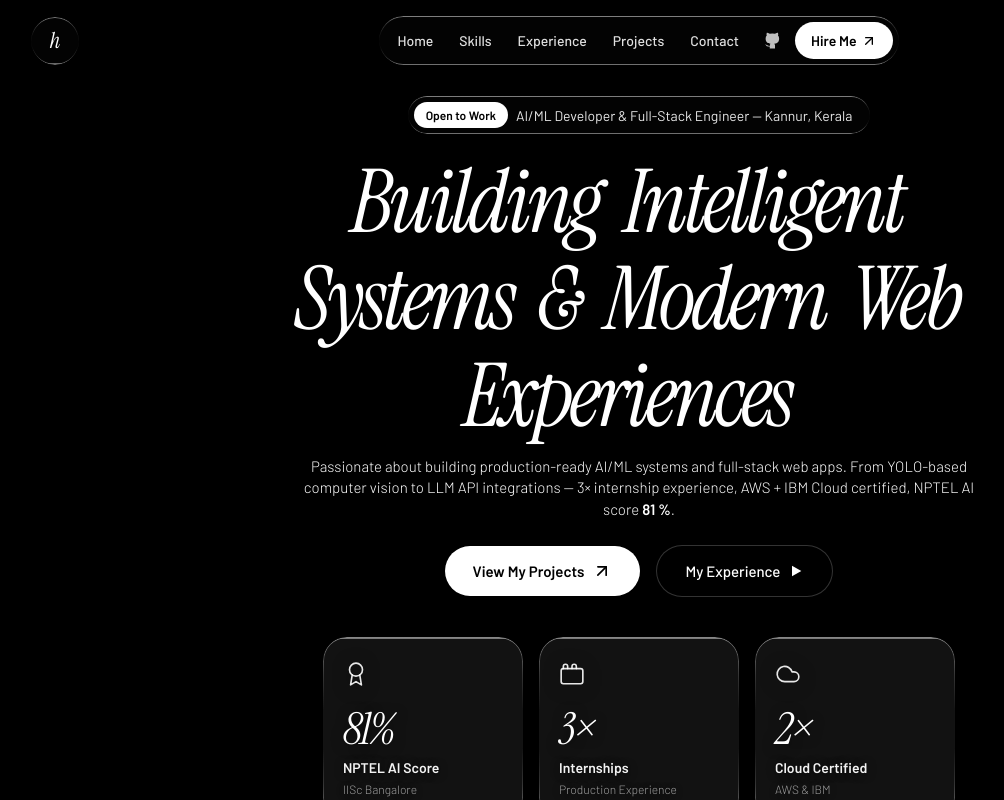
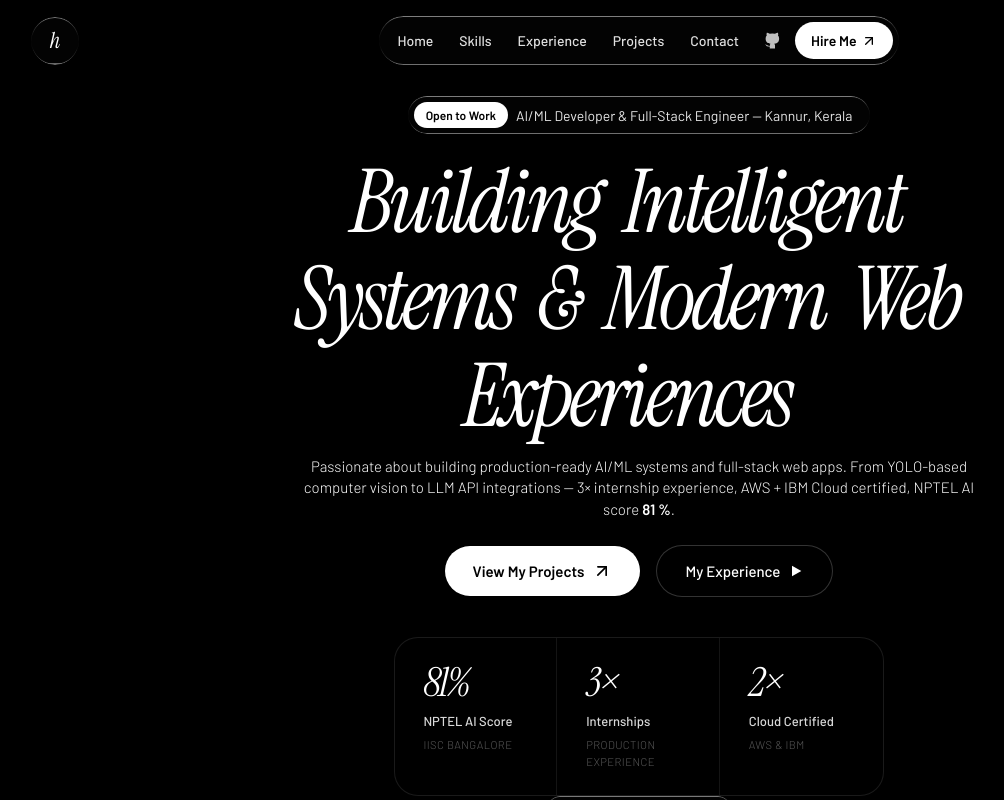
Before and after one commit to Hemanthpp/resume-portfolio, a React (Vite) app: page / in a window 1280 px wide. Shown: the top 800 px of the page, without its empty margins (1-1005 px from the left). Built offline with nearby package versions, Linux system fonts and the light colour scheme; no server answers.

Commit message:
updated portfolio

```diff
--- a/src/components/Hero.jsx
+++ b/src/components/Hero.jsx
@@ -116,82 +116,50 @@ export default function Hero() {
           {/* Stats cards */}
           <motion.div {...fu(1.3)}
             style={{
-              display: 'flex', alignItems: 'stretch', gap: '1rem', marginTop: '2.5rem',
-              flexWrap: 'wrap', justifyContent: 'center'
+              display: 'flex', alignItems: 'stretch', gap: '1px', marginTop: '2.5rem',
+              flexWrap: 'wrap', justifyContent: 'center',
+              border: '1px solid rgba(255,255,255,0.1)',
+              borderRadius: '1.5rem', overflow: 'hidden',
+              backdropFilter: 'blur(24px)',
+              background: 'rgba(0,0,0,0.6)',
             }}>
 
             {[{
-              icon: (
-                <svg xmlns="http://www.w3.org/2000/svg" width="26" height="26" viewBox="0 0 24 24"
-                  fill="none" stroke="rgba(255,255,255,0.9)" strokeWidth="1.5"
-                  strokeLinecap="round" strokeLinejoin="round">
-                  <circle cx="12" cy="8" r="6" />
-                  <path d="M15.477 12.89L17 22l-5-3-5 3 1.523-9.11" />
-                </svg>
-              ),
               value: '81%',
               label: 'NPTEL AI Score',
               sublabel: 'IISc Bangalore',
             }, {
-              icon: (
-                <svg xmlns="http://www.w3.org/2000/svg" width="26" height="26" viewBox="0 0 24 24"
-                  fill="none" stroke="rgba(255,255,255,0.9)" strokeWidth="1.5"
-                  strokeLinecap="round" strokeLinejoin="round">
-                  <rect x="2" y="7" width="20" height="14" rx="2" />
-                  <path d="M16 7V5a2 2 0 0 0-4 0v2M8 7V5a2 2 0 0 0-4 0v2" />
-                </svg>
-              ),
               value: '3×',
               label: 'Internships',
               sublabel: 'Production Experience',
             }, {
-              icon: (
-                <svg xmlns="http://www.w3.org/2000/svg" width="26" height="26" viewBox="0 0 24 24"
-                  fill="none" stroke="rgba(255,255,255,0.9)" strokeWidth="1.5"
-                  strokeLinecap="round" strokeLinejoin="round">
-                  <path d="M17.5 19H9a7 7 0 1 1 6.71-9h1.79a4.5 4.5 0 1 1 0 9Z" />
-                </svg>
-              ),
               value: '2×',
               label: 'Cloud Certified',
               sublabel: 'AWS & IBM',
-            }].map((card, i) => (
+            }].map((card, i, arr) => (
               <div key={i}
-                className="liquid-glass"
                 style={{
-                  width: 200, borderRadius: '1.5rem', padding: '1.5rem 1.25rem',
-                  display: 'flex', flexDirection: 'column', gap: '1.25rem',
-                  backgroundColor: 'rgba(255,255,255,0.07)',
-                  backdropFilter: 'blur(20px)',
-                  transition: 'transform 0.25s ease, box-shadow 0.25s ease',
+                  flex: '1 1 160px', padding: '1.5rem 1.75rem',
+                  display: 'flex', flexDirection: 'column', gap: '0.35rem',
+                  borderRight: i < arr.length - 1 ? '1px solid rgba(255,255,255,0.08)' : 'none',
+                  transition: 'background 0.2s ease',
                   cursor: 'default',
                 }}
-                onMouseEnter={e => {
-                  e.currentTarget.style.transform = 'translateY(-4px)';
-                  e.currentTarget.style.boxShadow = '0 16px 40px rgba(255,255,255,0.08)';
-                }}
-                onMouseLeave={e => {
-                  e.currentTarget.style.transform = 'translateY(0)';
-                  e.currentTarget.style.boxShadow = 'none';
-                }}>
-                <div style={{ filter: 'drop-shadow(0 2px 8px rgba(0,0,0,0.6))' }}>{card.icon}</div>
-                <div>
+                onMouseEnter={e => { e.currentTarget.style.background = 'rgba(255,255,255,0.04)'; }}
+                onMouseLeave={e => { e.currentTarget.style.background = 'transparent'; }}>
                 <div style={{
                   fontFamily: "'Instrument Serif', serif", fontStyle: 'italic',
-                    fontSize: '2.75rem', letterSpacing: '-2px', lineHeight: 1,
-                    color: '#fff', textShadow: '0 2px 12px rgba(0,0,0,0.5)'
+                  fontSize: '2.5rem', letterSpacing: '-2px', lineHeight: 1, color: '#fff',
                 }}>{card.value}</div>
                 <div style={{
-                    fontSize: '0.875rem', color: 'rgba(255,255,255,0.95)',
-                    fontFamily: 'Barlow, sans-serif', fontWeight: 600, marginTop: '0.35rem',
-                    textShadow: '0 1px 8px rgba(0,0,0,0.6)'
+                  fontSize: '0.8125rem', color: 'rgba(255,255,255,0.85)',
+                  fontFamily: 'Barlow, sans-serif', fontWeight: 500, marginTop: '0.25rem',
                 }}>{card.label}</div>
                 <div style={{
-                    fontSize: '0.75rem', color: 'rgba(255,255,255,0.6)',
-                    fontFamily: 'Barlow, sans-serif', fontWeight: 300, marginTop: '0.15rem',
-                    textShadow: '0 1px 6px rgba(0,0,0,0.5)'
+                  fontSize: '0.7rem', color: 'rgba(255,255,255,0.35)',
+                  fontFamily: 'Barlow, sans-serif', fontWeight: 300,
+                  letterSpacing: '0.04em', textTransform: 'uppercase',
                 }}>{card.sublabel}</div>
-                </div>
               </div>
             ))}
           </motion.div>
```
Lines whose indentation alone changed are shown as unchanged.
